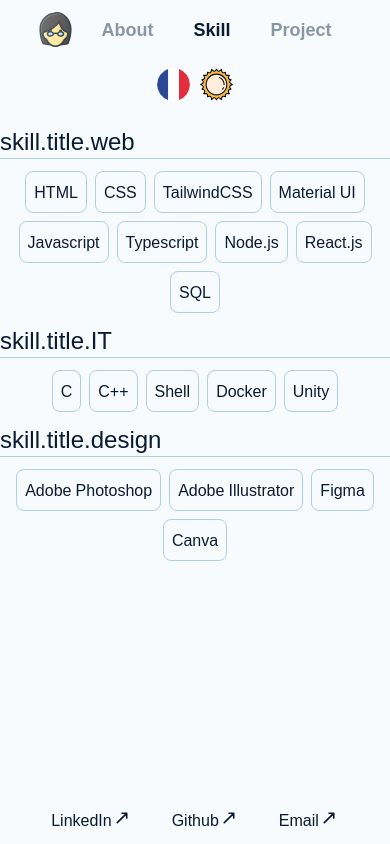
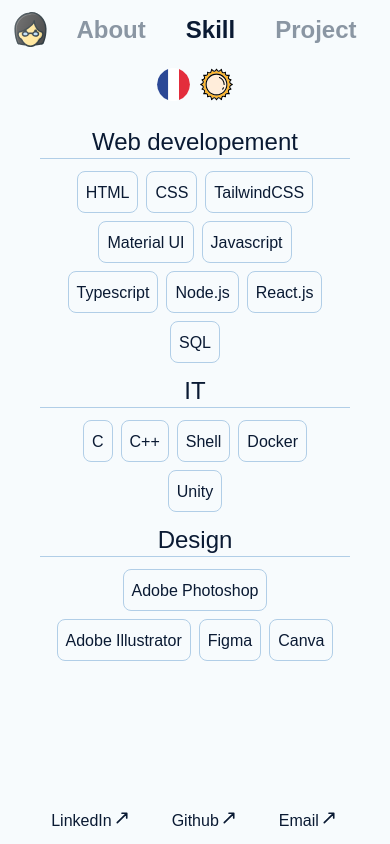
Before and after one commit to BabaxRhb/portfolio, a React (Vite) app: page /skills in a window 390 px wide. Built offline with nearby package versions, Linux system fonts and the light colour scheme.

Commit message:
work: responsivity of layout

```diff
--- a/src/index.css
+++ b/src/index.css
@@ -35,6 +35,11 @@
   --color-accent-light: var(--accent-light);
   --color-accent-dark: var(--accent-dark);
 
+  --breakpoint-*: initial;
+  --breakpoint-phone: 32rem;
+  --breakpoint-tablet: 40rem;
+  --breakpoint-laptop: 64rem;
+  --breakpoint-desktop: 80rem;
 };
 
 :root {
--- a/src/shared/components/typography/CustomText.tsx
+++ b/src/shared/components/typography/CustomText.tsx
@@ -32,7 +32,7 @@
 
     const textColorClass = textColors[textColor as keyof typeof textColors] || 'text-text';
     const textWeightClass = textWeights[textWeight as keyof typeof textWeight] || 'text-normal';
-    const defaultStyle = 'text-justify';
+    const defaultStyle = 'text-center';
 
     switch (variant) {
         case 'h1':
@@ -52,7 +52,7 @@
 
 export const BorderedText = ({ variant, children, textColor }: TextProps) => {
     return (
-        <div className="border-b-1 border-secondary w-full">
+        <div className="border-b border-secondary w-full">
             <CustomText variant={variant} textColor={textColor}>{children}</CustomText>
         </div>
     )
--- a/src/shared/layouts/Layout.tsx
+++ b/src/shared/layouts/Layout.tsx
@@ -7,7 +7,7 @@
 <div className="flex flex-col h-screen">
   <Header />
   <main className="flex-1 overflow-y-auto">
-    <div className="mx-auto sm:w-full md:w-1/2">
+    <div className=" max-desktop:mx-10 tablet:mx-auto tablet:w-1/2">
       <Outlet />
     </div>
   </main>
--- a/src/shared/pages/Skill.tsx
+++ b/src/shared/pages/Skill.tsx
@@ -7,15 +7,15 @@
 
 	const skills = [
 		{
-			title : t("skill.title.web"),
+			title : t("skill.subtitle.web"),
 			skills : [ "HTML", "CSS", "TailwindCSS", "Material UI", "Javascript", "Typescript", "Node.js", "React.js", "SQL" ]
 		},
 		{
-			title: t("skill.title.IT"),
+			title: t("skill.subtitle.IT"),
 			skills : [ "C", "C++", "Shell", "Docker", "Unity" ]
 		},
 		{
-			title : t("skill.title.design"),
+			title : t("skill.subtitle.design"),
 			skills : [ "Adobe Photoshop", "Adobe Illustrator", "Figma", "Canva" ]
 		}
 	]
```
Also changed, not shown: 1 other file (tests, documents, lock files or other folders).
